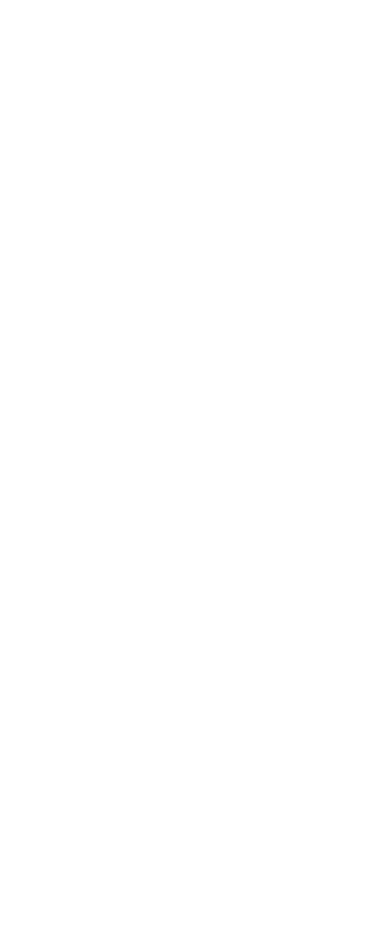
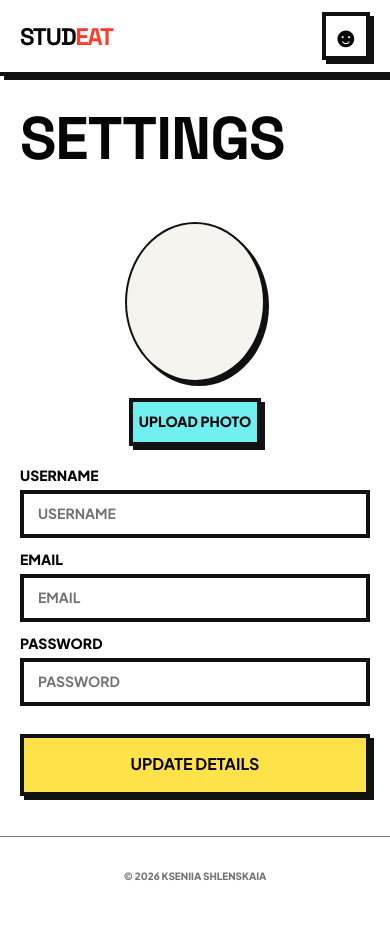
Before and after one commit to x-bananer/web-development-project, a website: page pages/profile.html in a window 390 px wide. Before the commit the page ends 844 px from the top, so only its background shows below. Drawn offline with Linux system fonts and the light colour scheme.

Commit message:
Add profile page

```diff
--- a/assets/styles/index.css
+++ b/assets/styles/index.css
@@ -13,3 +13,4 @@
 @import url('./components/toggle.css');
 @import url('./sections/map.css');
 @import url('./sections/auth.css');
+@import url('./sections/profile.css');
--- a/assets/styles/sections/hero.css
+++ b/assets/styles/sections/hero.css
@@ -33,12 +33,6 @@
   letter-spacing: -1px;
 
   padding-block: 8px 16px;
-}
-
-.hero--favorites {
-  grid-template-columns: 1fr;
-  gap: 0;
-  padding-bottom: 0;
 }
 
 .hero__title-line {
@@ -124,12 +118,6 @@
     padding-bottom: 40px;
   }
 
-  .hero--favorites {
-    grid-template-columns: 1fr;
-    gap: 0;
-    padding-bottom: 0;
-  }
-
   .hero__title {
     font-size: 60px;
   }
--- /dev/null
+++ b/assets/styles/sections/profile.css
@@ -0,0 +1,89 @@
+.profile {
+  display: grid;
+  grid-template-columns: 240px minmax(0, 1fr);
+  gap: 60px;
+  align-items: start;
+}
+
+.profile__media {
+  display: grid;
+  justify-items: center;
+  gap: 24px;
+}
+
+.profile__avatar {
+  overflow: hidden;
+  width: 160px;
+  height: 160px;
+  border: 2px solid var(--border-color);
+  border-radius: 50%;
+  background: var(--background-color);
+  box-shadow: 4px 4px 0 var(--border-color);
+}
+
+.profile__avatar-image {
+  display: none;
+  width: 100%;
+  height: 100%;
+  object-fit: cover;
+}
+
+.profile__avatar--filled .profile__avatar-image {
+  display: block;
+}
+
+.profile__upload {
+  background: var(--blue-color);
+}
+
+.profile__form {
+  display: grid;
+  grid-template-columns: repeat(2, minmax(0, 1fr));
+  gap: 32px;
+}
+
+.profile__field--wide {
+  grid-column: 1 / -1;
+}
+
+.profile__submit {
+  grid-column: 1 / -1;
+  width: 280px;
+  height: 62px;
+  font-weight: 700;
+  font-size: 16px;
+  background: var(--yellow-color);
+}
+
+@media (max-width: 960px) {
+  .profile__submit {
+    width: 100%;
+  }
+}
+
+@media (max-width: 768px) {
+  .profile {
+    grid-template-columns: 1fr;
+    gap: 20px;
+    min-height: auto;
+  }
+
+  .profile__media {
+    gap: 16px;
+  }
+
+  .profile__avatar {
+    width: 140px;
+  }
+
+  .profile__form {
+    grid-template-columns: 1fr;
+    gap: 12px;
+  }
+
+  .profile__submit {
+    margin-top: 16px;
+    width: 100%;
+    min-height: 50px;
+  }
+}
--- a/pages/profile.html
+++ b/pages/profile.html
@@ -0,0 +1,127 @@
+<!doctype html>
+<html lang="fi">
+	<head>
+		<meta charset="UTF-8" />
+		<meta name="viewport" content="width=device-width, initial-scale=1.0" />
+		<title>StudEat Profile</title>
+		<link rel="icon" href="../assets/favicon.png" type="image/png" />
+		<link rel="stylesheet" href="../assets/styles/index.css" />
+	</head>
+	<body>
+		<header class="header">
+			<div class="header__content layout">
+				<a class="header__logo" href="../index.html">
+					STUD<span class="header__logo-accent">EAT</span>
+				</a>
+
+				<nav class="header__nav">
+					<a class="header__nav-link" href="../index.html">Restaurants</a>
+					<a class="header__nav-link" href="./map.html">Map View</a>
+				</nav>
+
+				<a class="button button--square button--icon" href="./profile.html">
+					☻
+				</a>
+			</div>
+		</header>
+
+		<main class="content">
+			<section class="hero layout">
+				<div class="hero__main hero__main--wide">
+					<h1 class="hero__title">
+						<span class="hero__title-line">Settings</span>
+					</h1>
+				</div>
+			</section>
+
+			<section class="profile layout">
+				<div class="profile__media">
+					<div class="profile__avatar" id="profile-avatar">
+						<img class="profile__avatar-image" id="profile-avatar-image" />
+					</div>
+					<input
+						id="profile-photo-input"
+						type="file"
+						accept="image/*"
+						hidden
+					/>
+					<button class="button profile__upload" id="profile-upload" type="button">
+						Upload Photo
+					</button>
+				</div>
+
+				<form class="profile__form">
+					<label class="filters__group profile__field profile__field--wide">
+						<span class="filters__label">Username</span>
+						<span class="filters__field">
+							<input
+								class="filters__control"
+								type="text"
+								name="username"
+								placeholder="Username"
+							/>
+						</span>
+					</label>
+
+					<label class="filters__group profile__field">
+						<span class="filters__label">Email</span>
+						<span class="filters__field">
+							<input
+								class="filters__control"
+								type="email"
+								name="email"
+								placeholder="Email"
+							/>
+						</span>
+					</label>
+
+					<label class="filters__group profile__field">
+						<span class="filters__label">Password</span>
+						<span class="filters__field">
+							<input
+								class="filters__control"
+								type="password"
+								name="password"
+								placeholder="Password"
+							/>
+						</span>
+					</label>
+
+					<button class="button profile__submit" type="submit">
+						Update Details
+					</button>
+				</form>
+			</section>
+		</main>
+
+		<footer class="footer layout">
+			<p class="footer__text">© 2026 Kseniia Shlenskaia</p>
+		</footer>
+
+		<script>
+			const profileUploadButton = document.getElementById('profile-upload');
+			const profilePhotoInput = document.getElementById('profile-photo-input');
+			const profileAvatar = document.getElementById('profile-avatar');
+			const profileAvatarImage = document.getElementById('profile-avatar-image');
+
+			profileUploadButton?.addEventListener('click', () => {
+				profilePhotoInput?.click();
+			});
+
+			profilePhotoInput?.addEventListener('change', () => {
+				const file = profilePhotoInput.files?.[0];
+
+				if (!file) {
+					return;
+				}
+
+				const imageUrl = URL.createObjectURL(file);
+
+				profileAvatar?.classList.add('profile__avatar--filled');
+				if (profileAvatarImage) {
+					profileAvatarImage.src = imageUrl;
+				}
+			});
+		</script>
+	</body>
+</html>
```
